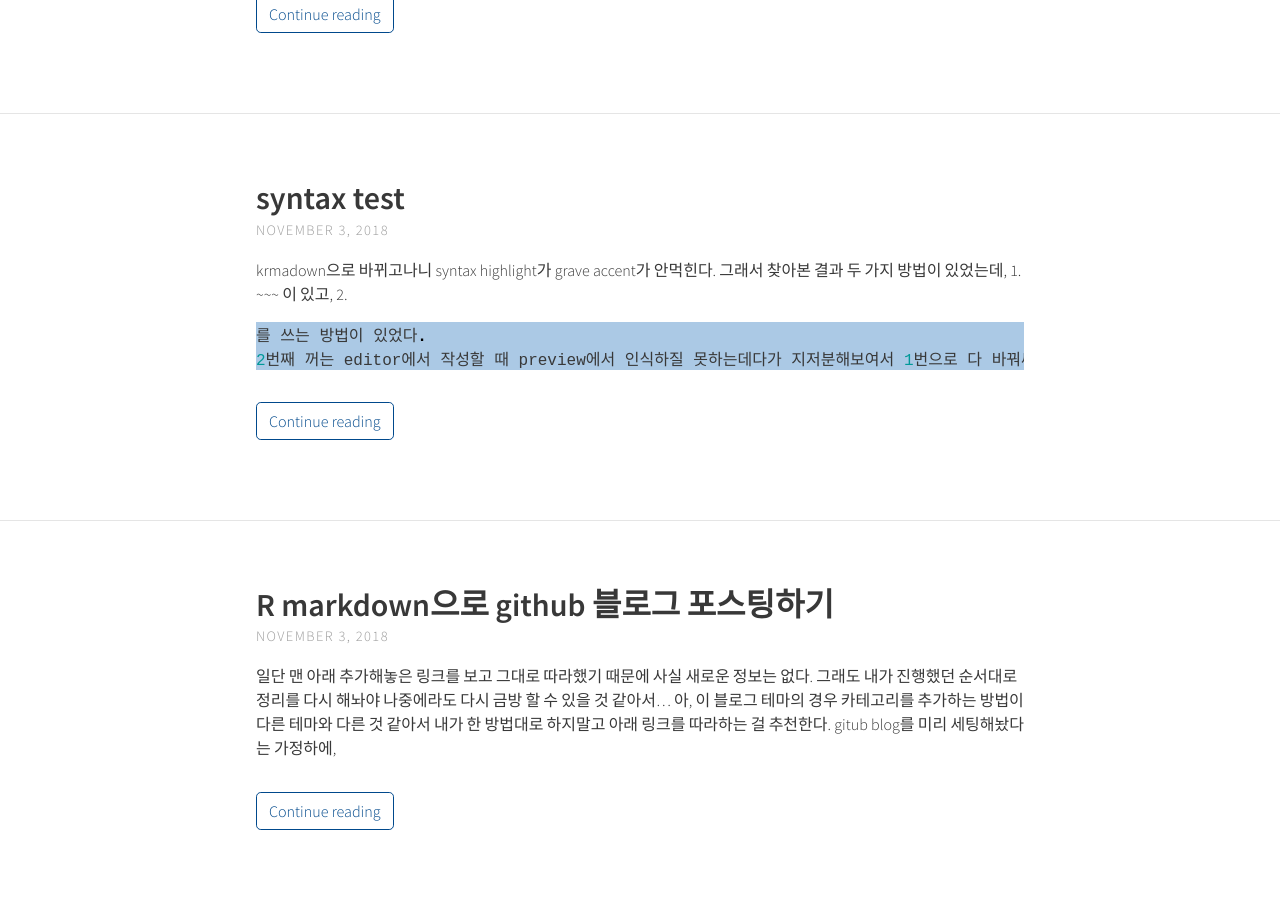
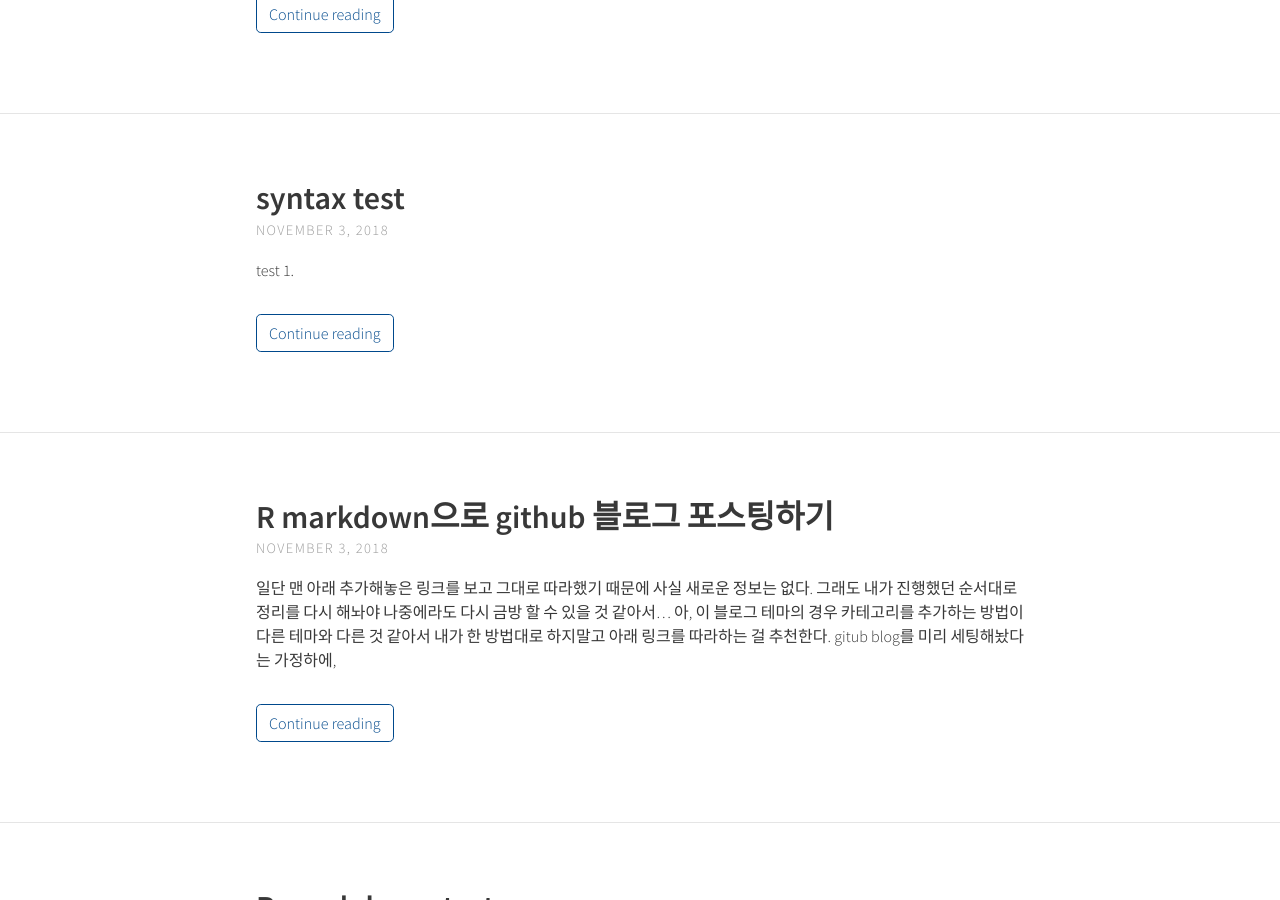
Before and after one commit to DasomKang/dasomkang.github.io, a Jekyll site: the page built from index.html, in a window 1280 px wide and 900 px high, scrolled down 442 px. Built offline with Jekyll 4.4.1, drawn with Linux system fonts in a browser that asks for light colours; the list of posts is cut into pages by our own code.

````diff
--- a/_posts/2018-11-03-syntax-test.md
+++ b/_posts/2018-11-03-syntax-test.md
@@ -8,10 +8,7 @@
 comments: true
 ---
 
-krmadown으로 바뀌고나니 syntax highlight가 grave accent가 안먹힌다. 그래서 찾아본 결과 두 가지 방법이 있었는데, 1. ~~~ 이 있고, 2. {% highlight ruby %}를 쓰는 방법이 있었다.
-2번째 꺼는 editor에서 작성할 때 preview에서 인식하질 못하는데다가 지저분해보여서 1번으로 다 바꿔써 쓸 예정..
-
-1. '~~~ ruby' 방법 => ```에서 ~~~로만 바뀜.
+test 1.
 
 ~~~ ruby
 def show
@@ -23,7 +20,7 @@
 end
 ~~~
 
-2. {% highlight ruby %} 방법
+test 2.
 
 {% highlight ruby %}
 def show
````
